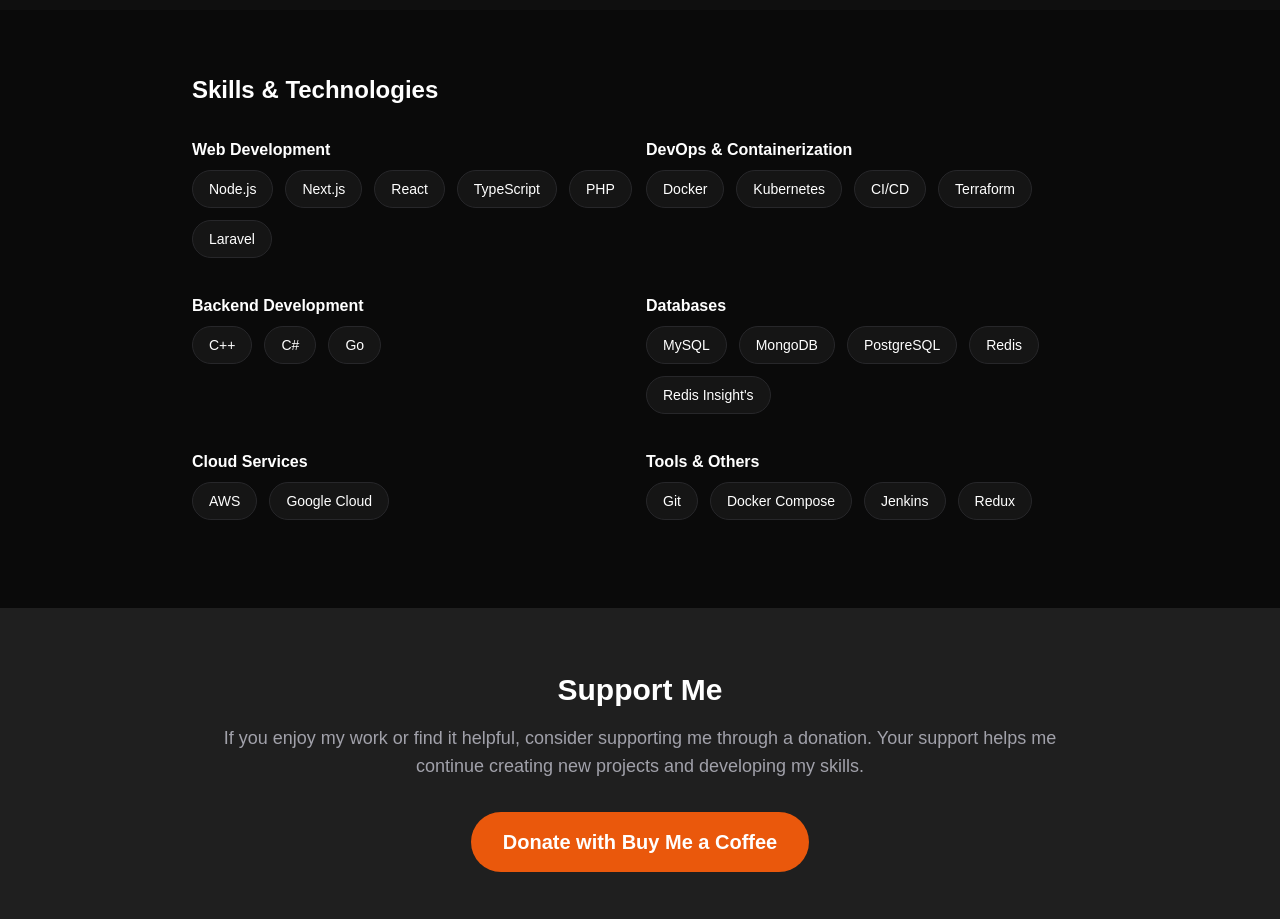
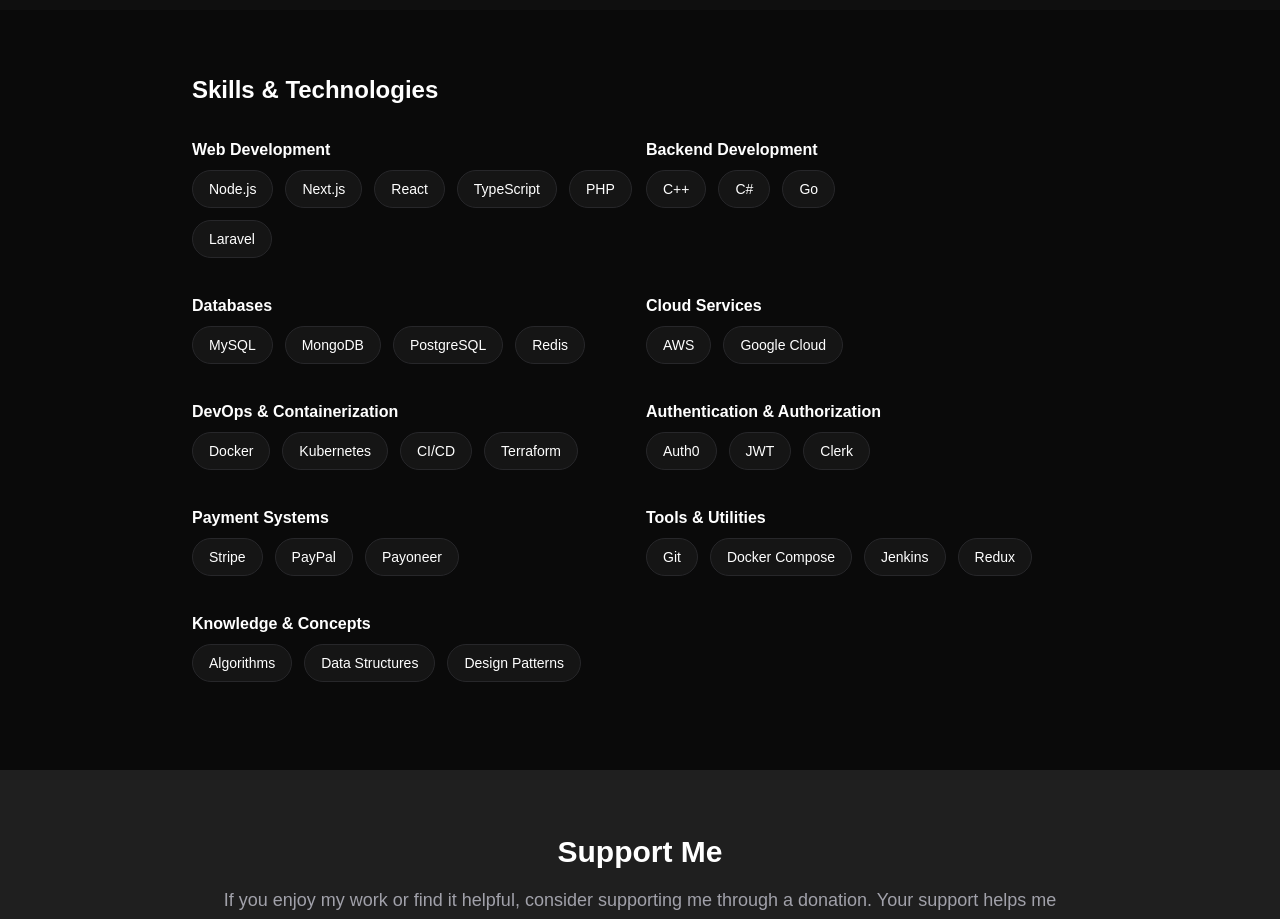
Before and after one commit to hasirciogluhq/hasirciogli.com-portfollio, a Next.js app: page / in a window 1280 px wide. Shown: the part 1020-1939 px from the top of the page. Built offline with nearby package versions, Linux system fonts and the light colour scheme.

Commit message:
[~] Stype updated, Design improved. Added some tools.

```diff
--- a/src/app/page.tsx
+++ b/src/app/page.tsx
@@ -133,24 +133,12 @@
               </div>
             </div>
 
-            {/* DevOps & Containerization */}
-            <div className="flex flex-col w-full col-span-8 md:col-span-4 mb-6">
-              <h3 className="font-semibold mb-2">DevOps & Containerization</h3>
-              <div className="flex flex-wrap gap-3">
-                <SkillBadge>Docker</SkillBadge>
-                <SkillBadge>Kubernetes</SkillBadge>
-                <SkillBadge>CI/CD</SkillBadge>
-                <SkillBadge>Terraform</SkillBadge>
-              </div>
-            </div>
-
             {/* Backend Development */}
             <div className="flex flex-col w-full col-span-8 md:col-span-4 mb-6">
               <h3 className="font-semibold mb-2">Backend Development</h3>
               <div className="flex flex-wrap gap-3">
                 <SkillBadge>C++</SkillBadge>
                 <SkillBadge>C#</SkillBadge>
-                {/* <SkillBadge>Java</SkillBadge> */}
                 <SkillBadge>Go</SkillBadge>
               </div>
             </div>
@@ -163,7 +151,6 @@
                 <SkillBadge>MongoDB</SkillBadge>
                 <SkillBadge>PostgreSQL</SkillBadge>
                 <SkillBadge>Redis</SkillBadge>
-                <SkillBadge>Redis Insight&apos;s</SkillBadge>
               </div>
             </div>
 
@@ -176,9 +163,40 @@
               </div>
             </div>
 
-            {/* Tools & Others */}
+            {/* DevOps & Containerization */}
             <div className="flex flex-col w-full col-span-8 md:col-span-4 mb-6">
-              <h3 className="font-semibold mb-2">Tools & Others</h3>
+              <h3 className="font-semibold mb-2">DevOps & Containerization</h3>
+              <div className="flex flex-wrap gap-3">
+                <SkillBadge>Docker</SkillBadge>
+                <SkillBadge>Kubernetes</SkillBadge>
+                <SkillBadge>CI/CD</SkillBadge>
+                <SkillBadge>Terraform</SkillBadge>
+              </div>
+            </div>
+
+            {/* Authentication & Authorization */}
+            <div className="flex flex-col w-full col-span-8 md:col-span-4 mb-6">
+              <h3 className="font-semibold mb-2">Authentication & Authorization</h3>
+              <div className="flex flex-wrap gap-3">
+                <SkillBadge>Auth0</SkillBadge>
+                <SkillBadge>JWT</SkillBadge>
+                <SkillBadge>Clerk</SkillBadge>
+              </div>
+            </div>
+
+            {/* Payment Systems */}
+            <div className="flex flex-col w-full col-span-8 md:col-span-4 mb-6">
+              <h3 className="font-semibold mb-2">Payment Systems</h3>
+              <div className="flex flex-wrap gap-3">
+                <SkillBadge>Stripe</SkillBadge>
+                <SkillBadge>PayPal</SkillBadge>
+                <SkillBadge>Payoneer</SkillBadge>
+              </div>
+            </div>
+
+            {/* Tools & Utilities */}
+            <div className="flex flex-col w-full col-span-8 md:col-span-4 mb-6">
+              <h3 className="font-semibold mb-2">Tools & Utilities</h3>
               <div className="flex flex-wrap gap-3">
                 <SkillBadge>Git</SkillBadge>
                 <SkillBadge>Docker Compose</SkillBadge>
@@ -186,9 +204,21 @@
                 <SkillBadge>Redux</SkillBadge>
               </div>
             </div>
+
+            {/* Knowledge & Concepts */}
+            <div className="flex flex-col w-full col-span-8 md:col-span-4 mb-6">
+              <h3 className="font-semibold mb-2">Knowledge & Concepts</h3>
+              <div className="flex flex-wrap gap-3">
+                <SkillBadge>Algorithms</SkillBadge>
+                <SkillBadge>Data Structures</SkillBadge>
+                <SkillBadge>Design Patterns</SkillBadge>
+              </div>
+            </div>
+
           </div>
         </div>
       </section>
+
 
       {/* Support Section */}
       <section className="px-4 py-16 bg-[#1F1F1F]">
```
